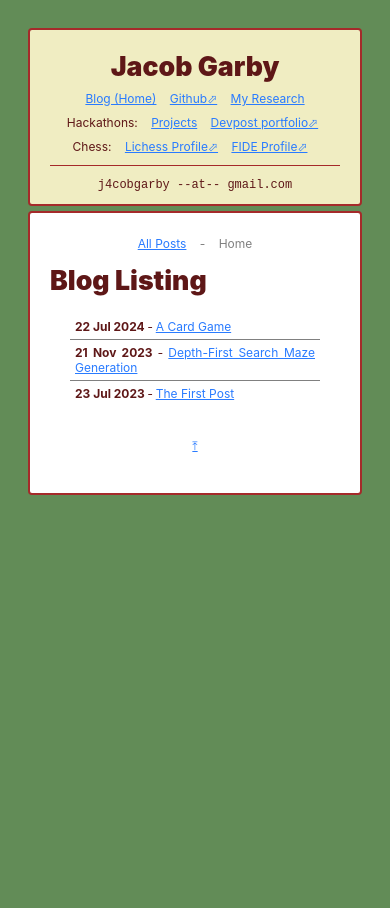
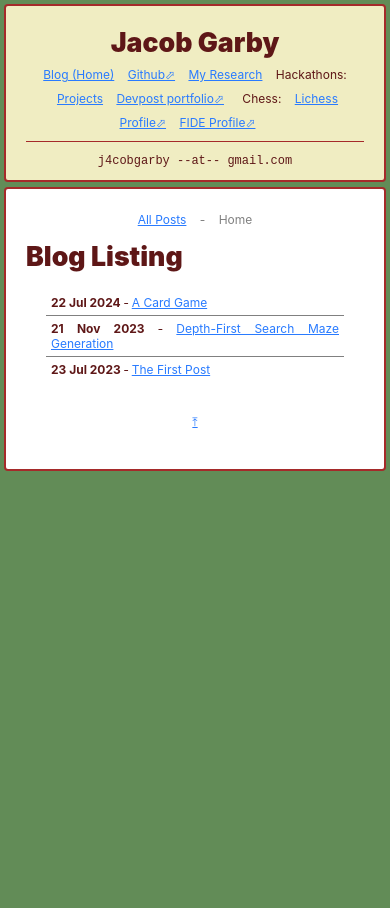
Before and after one commit to j4cobgarby/j4cobgarby.github.io, a Jekyll site: the page built from index.html, in a window 390 px wide. Built offline with Jekyll 4.4.1, drawn with Linux system fonts in a browser that asks for light colours; some web fonts are replaced.

Commit message:
smaller margin on mobile

```diff
--- a/assets/css/style.css
+++ b/assets/css/style.css
@@ -240,13 +240,15 @@ div.card > h2, div.card > h3 {
 @media (max-width: 1000px) {
     body {
         text-align: justify;
+        margin: 4px;
     }
 
     div.container {
         flex-direction: column;
         align-items: center;
         gap: 5px;
-        margin: 0;
+        margin-bottom: 5px;
+        padding: 0;
     }
 
     div.sidebar, div.content {
```
